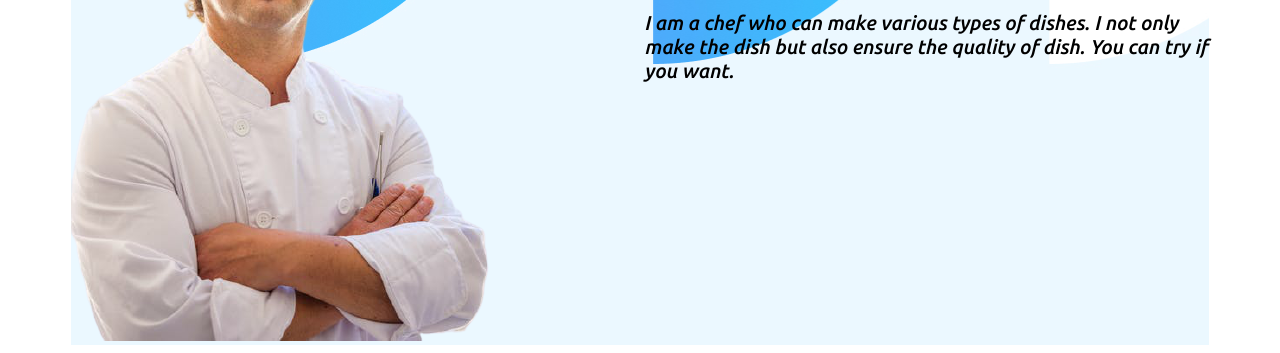
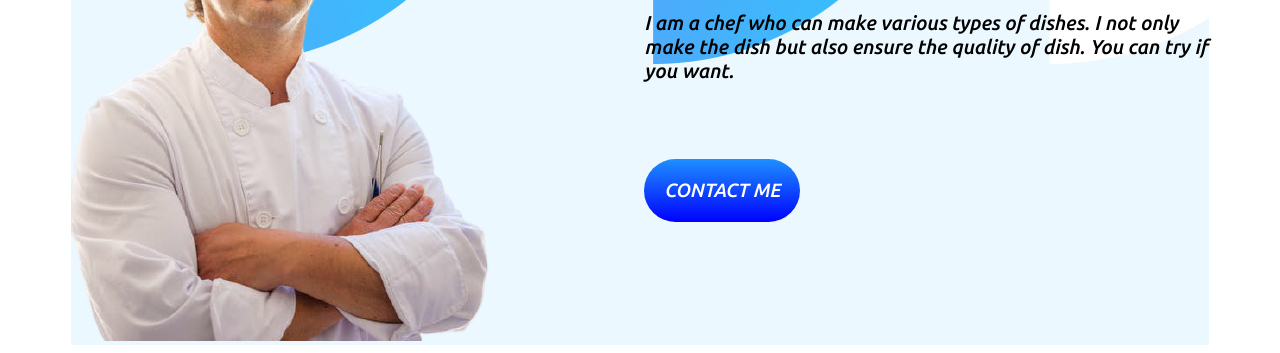
Before and after one commit to mahir077/food-network-main, a plain HTML site: page index.html in a window 1280 px wide. Shown: the part 655-1008 px from the top of the page. Drawn offline with Linux system fonts and the light colour scheme.

Commit message:
button added

```diff
--- a/index.html
+++ b/index.html
@@ -40,6 +40,7 @@
             <p id="paragraph">I am a chef who can make various types of dishes. I not only make the dish but also ensure
                 the quality of
                 dish. You can try if you want. </p>
+            <a class="contact" target="_blank" href="https://www.facebook.com/ratulsadman">CONTACT ME</a>
 
         </div>
 
--- a/style.css
+++ b/style.css
@@ -57,3 +57,18 @@ p{ font-family: 'Ubuntu', sans-serif;
 #paragraph{padding-left:20%;
 
 }
+.contact{ font-family: 'Ubuntu', sans-serif;
+    color:white;
+    background: linear-gradient(dodgerblue, blue);
+    font-size: larger;
+   padding: 20px 20px;
+   margin-left: 20%;
+   margin-top: 8%;
+
+   display:inline-block;
+   border-radius:40px;
+   font-weight: 500;
+          text-decoration: none;
+          background-color: dodgerblue;
+
+}
```
